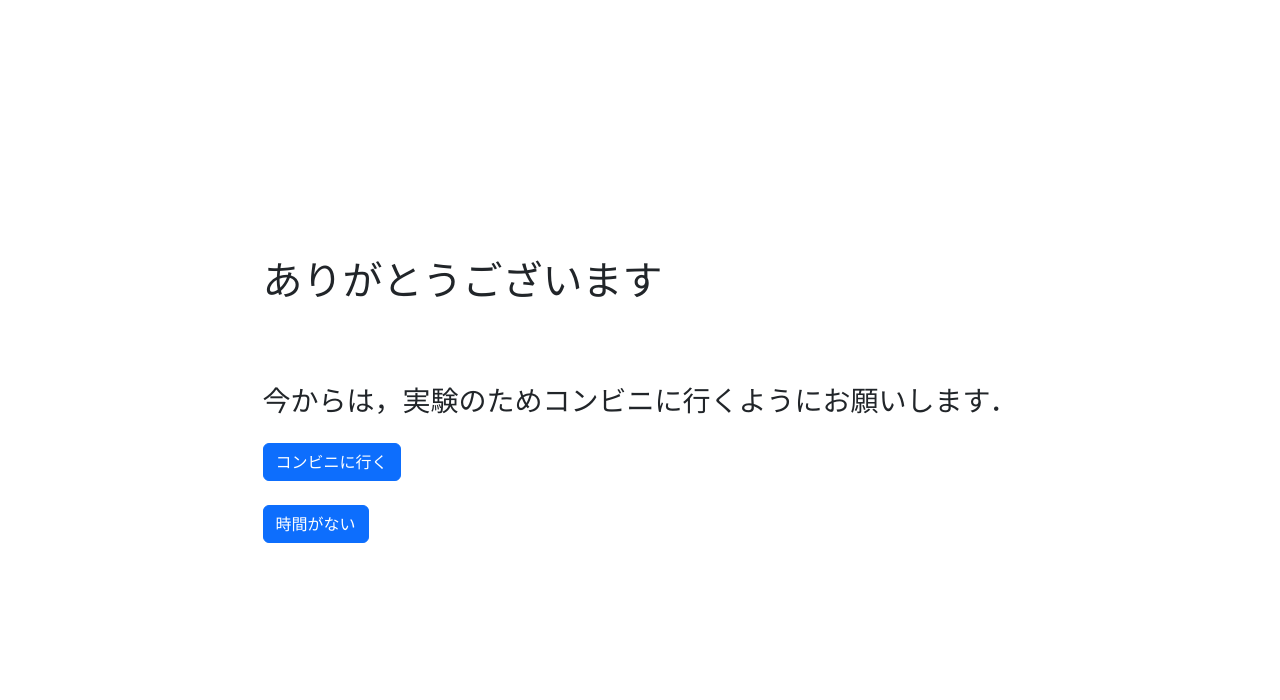
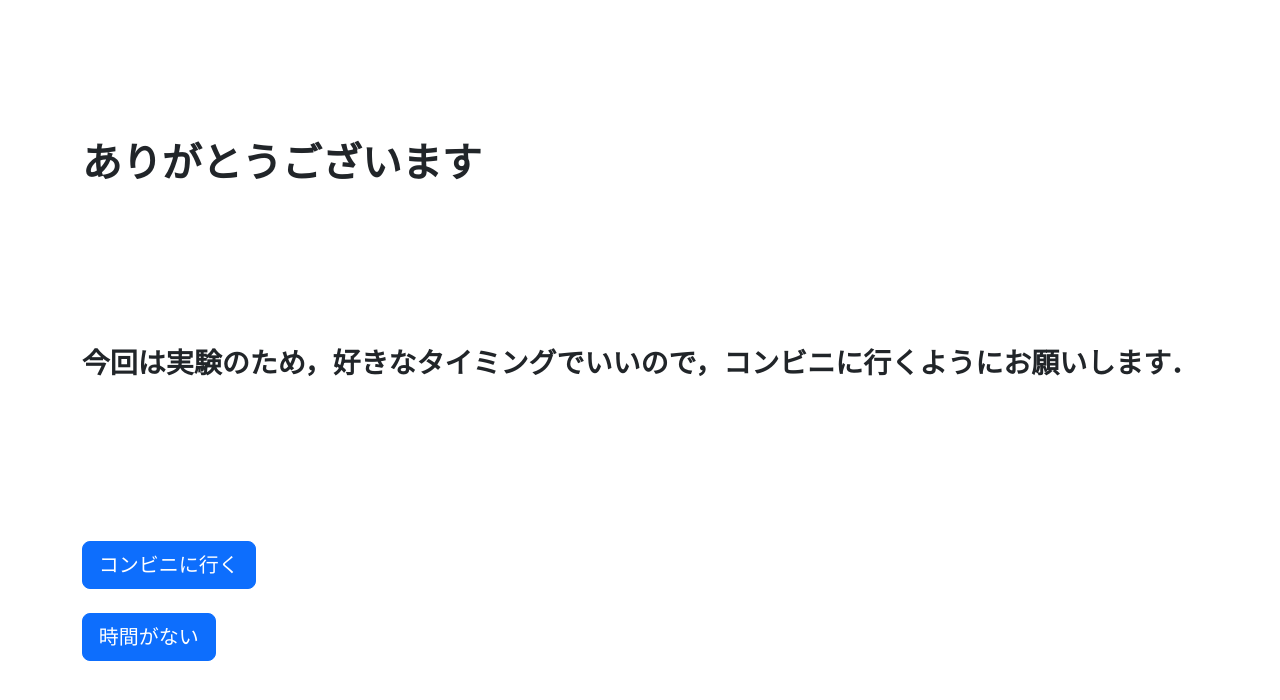
Before and after one commit to suis-cats/detour-navi2, a Next.js app: page /suggest2 in a window 1280 px wide. Shown: the top 700 px of the page. Built offline with nearby package versions, Linux system fonts and the light colour scheme.

Commit message:
map 調整

```diff
--- a/app/destination/page.js
+++ b/app/destination/page.js
@@ -9,7 +9,7 @@ export default function Destination() {
     >
       <div>
         <div className="mt-28">
-          <Button type="button" className="btn">
+          <Button type="button" className="btn btn-lg">
             決定
           </Button>
         </div>
--- a/app/end/page.js
+++ b/app/end/page.js
@@ -14,7 +14,7 @@ export default function Suggest() {
         <p className="mt-20">ありがとうございました</p>
         <p>実験は終了です</p>
         <p className="mt-20">
-          <Button onClick={() => router.push("/speedmeter")}>
+          <Button className="btn-lg" onClick={() => router.push("/speedmeter")}>
             もう一度使う
           </Button>
         </p>
--- a/app/map3/page.js
+++ b/app/map3/page.js
@@ -20,6 +20,9 @@ const GoogleMapConvenienceStores = () => {
 
   // Google Maps APIをロードする
   useEffect(() => {
+    const originalStyle = window.getComputedStyle(document.body).overflow;
+    document.body.style.overflow = "hidden";
+
     const apiKey = process.env.NEXT_PUBLIC_GOOGLE_MAPS_API_KEY;
     const script = document.createElement("script");
     script.src = `https://maps.googleapis.com/maps/api/js?key=${apiKey}&libraries=places`;
@@ -33,6 +36,9 @@ const GoogleMapConvenienceStores = () => {
       }
     };
     document.head.appendChild(script);
+    return () => {
+      document.body.style.overflow = originalStyle;
+    };
   }, []);
 
   // Google Mapを初期化する関数
@@ -41,6 +47,8 @@ const GoogleMapConvenienceStores = () => {
       center: { lat, lng },
       zoom: 15,
       heading: 45,
+      mayTypeId: google.maps.MapTypeId.ROADMAP,
+      gestureHandling: "greedy",
     });
     setMap(map);
 
@@ -104,8 +112,8 @@ const GoogleMapConvenienceStores = () => {
     google.maps.event.addListener(marker, "click", function () {
       const contentString = `
       <div>
-          Google Map
-        <Button type="button" class="btn btn-primary" onclick="window.open('https://www.google.com/maps/dir/?api=1&destination=${markerInfo.lat},${markerInfo.lng}', '_blank')">行く</Button>
+
+        <Button type="button" className="" onclick="window.open('https://www.google.com/maps/dir/?api=1&destination=${markerInfo.lat},${markerInfo.lng}', '_blank')">GoogleMapで行く</Button>
       </div>
       `;
       infoWindow.setContent(contentString);
@@ -115,7 +123,7 @@ const GoogleMapConvenienceStores = () => {
 
   return (
     <div>
-      <div ref={mapRef} style={{ width: "100vw", height: "90vh" }} />
+      <div ref={mapRef} style={{ width: "100vw", height: "80vh" }} />
       <Button
         type="button"
         class="btn btn-outline-primary btn-lg"
@@ -143,6 +151,7 @@ const GoogleMapConvenienceStores = () => {
         {" "}
         再読み込み
       </Button>
+      <p>現在地付近のコンビニです．選択して「行く」を押してください</p>
 
       <ul>
         {convenienceStores.map((store, index) => (
--- a/app/speedmeter/page.js
+++ b/app/speedmeter/page.js
@@ -1,6 +1,7 @@
 "use client";
 
 import React, { useState, useEffect } from "react";
+import { Button } from "react-bootstrap";
 
 import { useRouter } from "next/navigation";
 
@@ -154,6 +155,16 @@ export default function Speedometer() {
   return (
     <div>
       <h1>そのまま運転し続けてください</h1>
+      <h1>運転を続けてください</h1>
+      <div>
+        <Button
+          type="button"
+          className="btn btn-danger"
+          onClick={() => router.push("/end")}
+        >
+          運転終了
+        </Button>
+      </div>
       <h1>
         現在の速度: {speed ? `${speed.toFixed(2)} m/s` : "0 m/s"}
         {"　"}
@@ -171,7 +182,9 @@ export default function Speedometer() {
         {position.accuracy.toFixed(2)} m, <br />
         高度の精度: {position.altitudeAccuracy?.toFixed(2) ?? "N/A"} m
       </div>
-      <button onClick={downloadCSV}>CSVとして保存</button>
+      <Button className="btn-success" onClick={downloadCSV}>
+        CSVとして保存
+      </Button>
       <div>
         <h2>
           3分間の平均速度:{" "}
@@ -201,7 +214,12 @@ export default function Speedometer() {
             )}
         </ul>
 
-        <button onClick={() => setIsCongestionDetected(true)}>混雑検知</button>
+        <Button
+          className="btn btn-info mb-20"
+          onClick={() => setIsCongestionDetected(true)}
+        >
+          混雑検知テスト用
+        </Button>
       </div>
     </div>
   );
--- a/app/suggest2/page.js
+++ b/app/suggest2/page.js
@@ -11,13 +11,17 @@ export default function Suggest() {
       style={{ height: "100vh" }}
     >
       <div>
-        <h1 className="mb-20">ありがとうございます</h1>
-        <h3 className="mb-4">
-          今からは，実験のためコンビニに行くようにお願いします．
+        <h1 className="mb-40 font-bold">ありがとうございます</h1>
+        <h3 className="mb-40 font-bold">
+          今回は実験のため，好きなタイミングでいいので，コンビニに行くようにお願いします．
         </h3>
-        <Button onClick={() => router.push("/map3")}>コンビニに行く</Button>
-        <div className="mt-4"> </div>
-        <Button onClick={() => router.push("/end")}>時間がない</Button>
+        <Button className="btn-lg" onClick={() => router.push("/map3")}>
+          コンビニに行く
+        </Button>
+        <div className="mt-4 "> </div>
+        <Button className="btn-lg" onClick={() => router.push("/end")}>
+          時間がない
+        </Button>
       </div>
     </div>
   );
```
